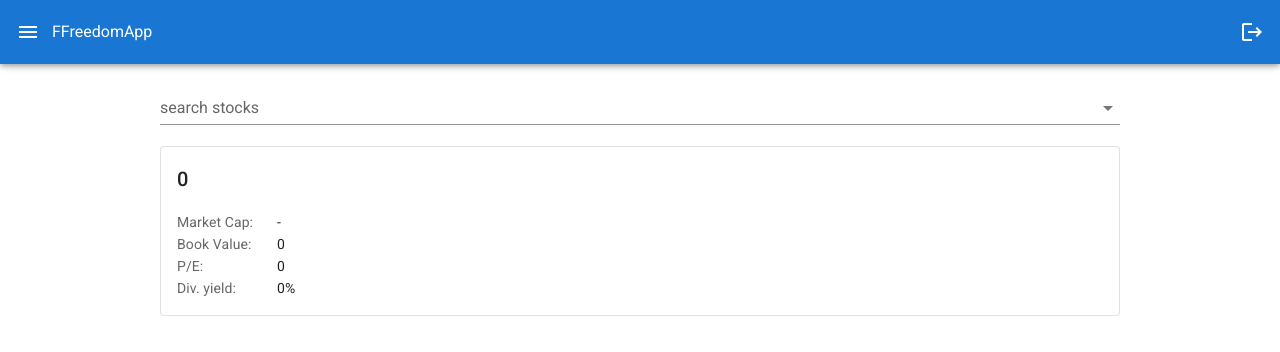
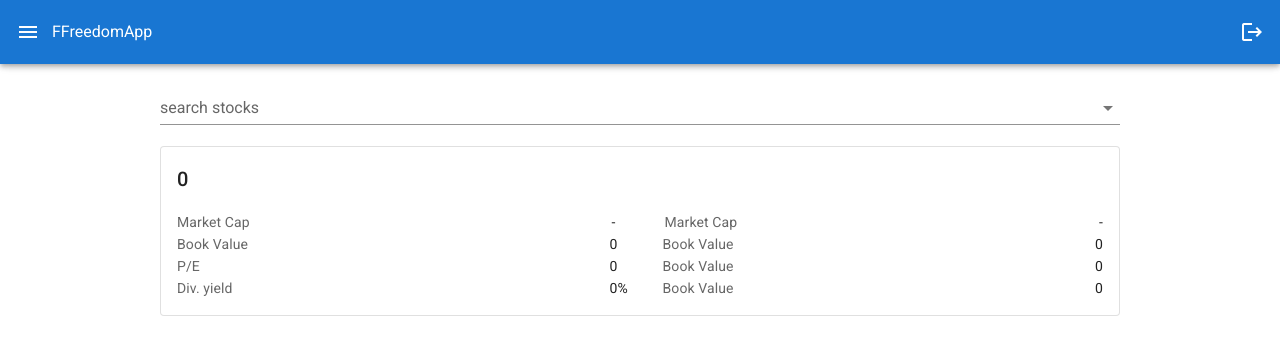
Before and after one commit to weily10/finance-app, a Vue app: page /#/ in a window 1280 px wide. Shown: the top 352 px of the page. Built offline with nearby package versions, Linux system fonts and the light colour scheme.

Commit message:
fixed rwd layout

```diff
--- a/src/App.vue
+++ b/src/App.vue
@@ -32,9 +32,11 @@
         </v-list-item-group>
       </v-list>
     </v-navigation-drawer>
-    <v-main >
-      <v-container class="d-flex justify-center" fluid >
-      <router-view />
+    <v-main>
+      <v-container class="d-flex justify-center" fluid>
+        <v-responsive max-width="960">
+          <router-view />
+        </v-responsive>
       </v-container>
     </v-main>
   </v-app>
--- a/src/views/Home.vue
+++ b/src/views/Home.vue
@@ -1,5 +1,5 @@
 <template>
-  <v-responsive max-width="960">
+  <div>
     <v-row align="center" class="justify-end">
       <v-col>
         <v-autocomplete
@@ -18,30 +18,48 @@
       </v-col>
     </v-row>
     <v-card outlined>
-
-        <v-card-title>{{ format(quote.lastPrice) }}<v-spacer></v-spacer> </v-card-title>
-        <v-card-subtitle>{{ stockSearch }}</v-card-subtitle>
-        <v-card-text>
+      <v-card-title
+        >{{ format(quote.lastPrice) }}<v-spacer></v-spacer>
+      </v-card-title>
+      <v-card-subtitle>{{ stockSearch }}</v-card-subtitle>
+      <v-card-text>
           <div class="d-flex flex-row">
-            <div class="label">Market Cap:</div>
-            <div class="text--primary ">
+            <div class="label">Market Cap</div>
+            <v-spacer></v-spacer>
+            <div class="text--primary  mr-2" style="width:45px">
+              {{ numFormatter(quote.marketCap) }}
+            </div>
+            <div class="label">Market Cap</div>
+            <v-spacer></v-spacer>
+            <div class="text--primary">
               {{ numFormatter(quote.marketCap) }}
             </div>
           </div>
           <div class="d-flex flex-row">
-            <div class="label">Book Value:</div>
+            <div class="label">Book Value</div>
+            <v-spacer></v-spacer>
+            <div class="text--primary mr-2 " style="width:45px">{{ format(quote.bookValue) }}</div>
+            <div class="label">Book Value</div>
+            <v-spacer></v-spacer>
             <div class="text--primary ">{{ format(quote.bookValue) }}</div>
-
           </div>
           <div class="d-flex flex-row">
-            <div class="label">P/E:</div>
-            <div class="text--primary ">{{ quote.trailingPE }}</div>
+            <div class="label">P/E</div>
+            <v-spacer></v-spacer>
+            <div class="text--primary mr-2" style="width:45px">{{ quote.trailingPE }}</div>
+            <div class="label">Book Value</div>
+            <v-spacer></v-spacer>
+            <div class="text--primary ">{{ format(quote.bookValue) }}</div>
           </div>
           <div class="d-flex flex-row">
-            <div class="label">Div. yield:</div>
-            <div class="text--primary ">{{ quote.dividendYield / 100 }}%</div>
+            <div class="label">Div. yield</div>
+            <v-spacer></v-spacer>
+            <div class="text--primary mr-2" style="width:45px">{{ quote.dividendYield / 100 }}%</div>
+            <div class="label">Book Value</div>
+            <v-spacer></v-spacer>
+            <div class="text--primary ">{{ format(quote.bookValue) }}</div>
           </div>
-        </v-card-text>
+      </v-card-text>
     </v-card>
     <v-row>
       <v-col> </v-col>
@@ -53,7 +71,7 @@
     <v-row>
       <v-col> </v-col>
     </v-row>
-  </v-responsive>
+  </div>
 </template>
 
 <script>
```
